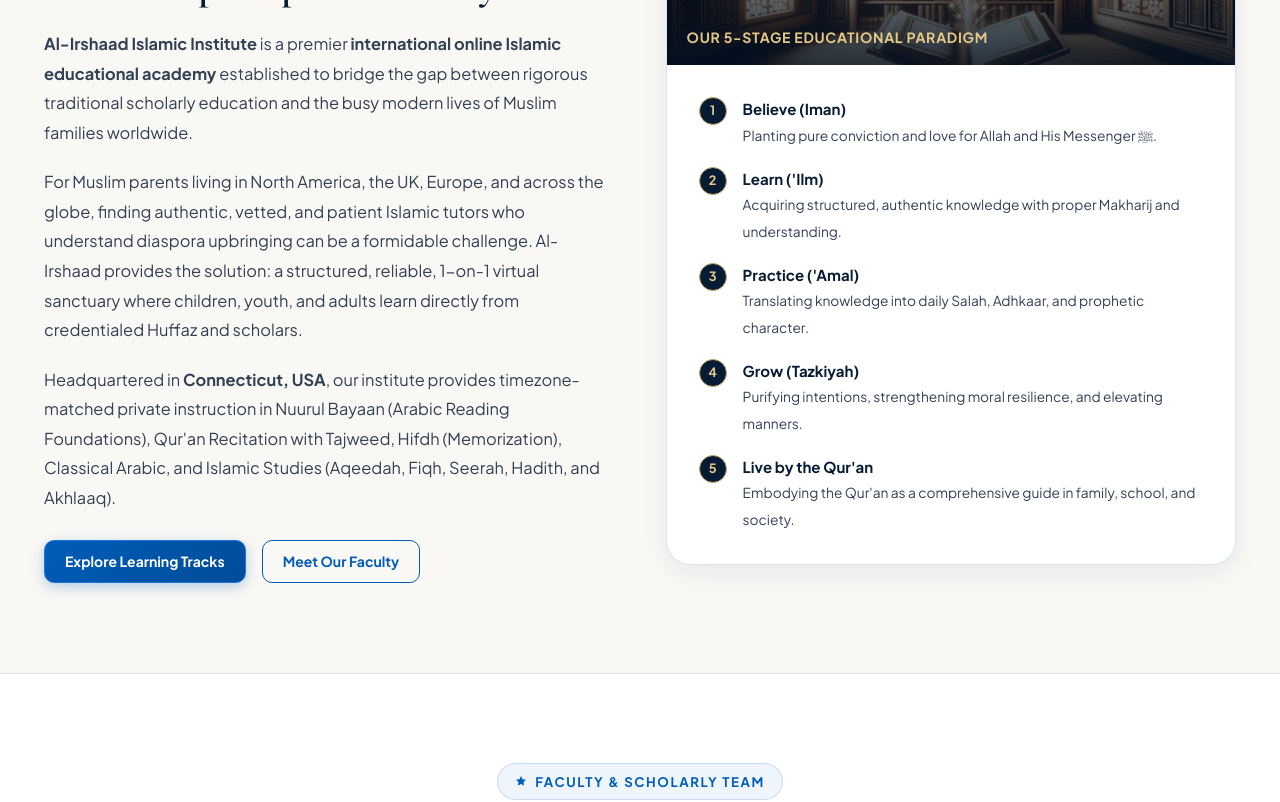
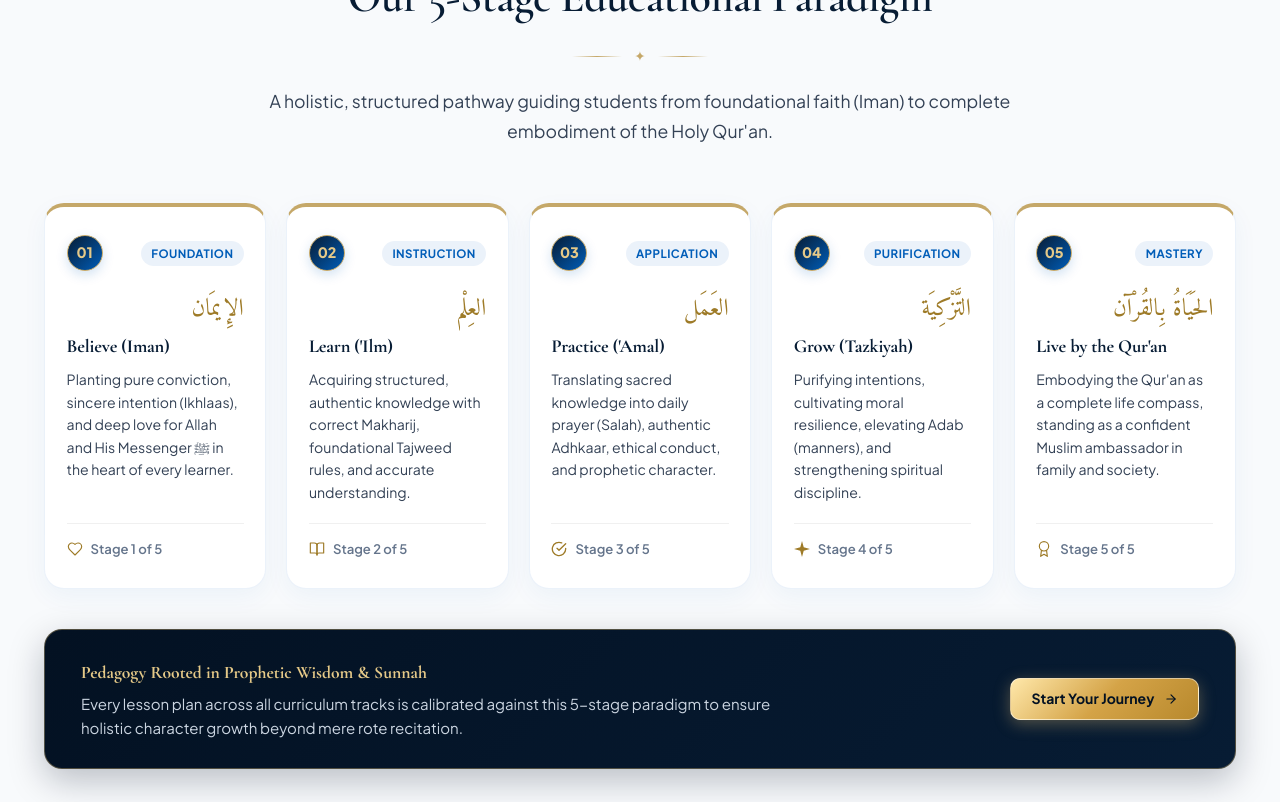
Before and after one commit to The-prime-chill1/Al-Irshaad-Islamic-Institute, a React (Vite) app: page /about in a window 1280 px wide. Shown: the part 2260-3062 px from the top of the page. Built offline with nearby package versions, Linux system fonts and the light colour scheme.

Commit message:
about page upbdate

```diff
--- a/src/pages/AboutPage.jsx
+++ b/src/pages/AboutPage.jsx
@@ -4,7 +4,6 @@
 import GlobalLearningSection from '../components/sections/GlobalLearningSection';
 import CtaBannerSection from '../components/sections/CtaBannerSection';
 import HadithRibbon from '../components/common/HadithRibbon';
-import { images } from '../data/imageAssets';
 import { teachersData } from '../data/teachersData';
 import TeacherCard from '../components/cards/TeacherCard';
 import { Link } from 'react-router-dom';
@@ -12,16 +11,56 @@
   IconGraduationCap,
   IconMapPin,
   IconArrowRight,
-  IconShield
+  IconShield,
+  IconHeart,
+  IconBookOpen,
+  IconCheckCircle,
+  IconSparkle,
+  IconAward
 } from '../components/common/Icons';
 
 export default function AboutPage() {
-  const steps = [
-    { title: "Believe (Iman)", desc: "Planting pure conviction and love for Allah and His Messenger ﷺ." },
-    { title: "Learn ('Ilm)", desc: "Acquiring structured, authentic knowledge with proper Makharij and understanding." },
-    { title: "Practice ('Amal)", desc: "Translating knowledge into daily Salah, Adhkaar, and prophetic character." },
-    { title: "Grow (Tazkiyah)", desc: "Purifying intentions, strengthening moral resilience, and elevating manners." },
-    { title: "Live by the Qur'an", desc: "Embodying the Qur'an as a comprehensive guide in family, school, and society." }
+  const paradigmSteps = [
+    {
+      number: "01",
+      title: "Believe (Iman)",
+      arabic: "الإِيمَان",
+      desc: "Planting pure conviction, sincere intention (Ikhlaas), and deep love for Allah and His Messenger ﷺ in the heart of every learner.",
+      icon: IconHeart,
+      badge: "Foundation"
+    },
+    {
+      number: "02",
+      title: "Learn ('Ilm)",
+      arabic: "العِلْم",
+      desc: "Acquiring structured, authentic knowledge with correct Makharij, foundational Tajweed rules, and accurate understanding.",
+      icon: IconBookOpen,
+      badge: "Instruction"
+    },
+    {
+      number: "03",
+      title: "Practice ('Amal)",
+      arabic: "العَمَل",
+      desc: "Translating sacred knowledge into daily prayer (Salah), authentic Adhkaar, ethical conduct, and prophetic character.",
+      icon: IconCheckCircle,
+      badge: "Application"
+    },
+    {
+      number: "04",
+      title: "Grow (Tazkiyah)",
+      arabic: "التَّزْكِيَة",
+      desc: "Purifying intentions, cultivating moral resilience, elevating Adab (manners), and strengthening spiritual discipline.",
+      icon: IconSparkle,
+      badge: "Purification"
+    },
+    {
+      number: "05",
+      title: "Live by the Qur'an",
+      arabic: "الحَيَاةُ بِالقُرْآن",
+      desc: "Embodying the Qur'an as a complete life compass, standing as a confident Muslim ambassador in family and society.",
+      icon: IconAward,
+      badge: "Mastery"
+    }
   ];
 
   const coreValues = [
@@ -86,101 +125,144 @@
       {/* Sacred Hadith Ribbon */}
       <HadithRibbon variant="compact" />
 
-      {/* 2. Vision & Mission Section (Elevated to the top) */}
+      {/* 2. Vision & Mission Section */}
       <VisionMissionSection />
 
-      {/* 3. Main Narrative & Founding Vision */}
-      <section className="section-padding" style={{ backgroundColor: 'var(--bg-ivory)' }}>
+      {/* 3. Dedicated Full-Width Section: Our 5-Stage Educational Paradigm */}
+      <section className="section-padding" style={{ backgroundColor: '#F8FAFC', borderTop: '1px solid var(--border-medium)', borderBottom: '1px solid var(--border-medium)' }}>
         <div className="container">
-          <div style={{ display: 'grid', gridTemplateColumns: 'repeat(auto-fit, minmax(min(100%, 340px), 1fr))', gap: 'clamp(2rem, 4vw, 3.5rem)', alignItems: 'center' }}>
+          <SectionHeader
+            badge="Our Educational Philosophy"
+            arabicTitle="مَنْهَجُنَا التَّرْبَوِيُّ فِي خَمْسِ مَرَاحِلَ"
+            title="Our 5-Stage Educational Paradigm"
+            description="A holistic, structured pathway guiding students from foundational faith (Iman) to complete embodiment of the Holy Qur'an."
+          />
 
-            <div>
-              <span className="badge-emerald" style={{ marginBottom: '1rem' }}>Authentic Islamic Education</span>
-              <h2 style={{ fontSize: 'clamp(1.8rem, 3vw, 2.5rem)', color: 'var(--primary-dark)', marginBottom: '1.25rem', lineHeight: 1.25, fontWeight: 700 }}>
-                A Sanctuary for Genuine Islamic Scholarship & Spiritual Tarbiyah
-              </h2>
-
-              <p style={{ color: 'var(--text-secondary)', lineHeight: '1.8', marginBottom: '1.25rem' }}>
-                <strong>Al-Irshaad Islamic Institute</strong> is a premier <strong>international online Islamic educational academy</strong> established to bridge the gap between rigorous traditional scholarly education and the busy modern lives of Muslim families worldwide.
-              </p>
-
-              <p style={{ color: 'var(--text-secondary)', lineHeight: '1.8', marginBottom: '1.25rem' }}>
-                For Muslim parents living in North America, the UK, Europe, and across the globe, finding authentic, vetted, and patient Islamic tutors who understand diaspora upbringing can be a formidable challenge. Al-Irshaad provides the solution: a structured, reliable, 1-on-1 virtual sanctuary where children, youth, and adults learn directly from credentialed Huffaz and scholars.
-              </p>
-
-              <p style={{ color: 'var(--text-secondary)', lineHeight: '1.8', marginBottom: '1.75rem' }}>
-                Headquartered in <strong>Connecticut, USA</strong>, our institute provides timezone-matched private instruction in Nuurul Bayaan (Arabic Reading Foundations), Qur'an Recitation with Tajweed, Hifdh (Memorization), Classical Arabic, and Islamic Studies (Aqeedah, Fiqh, Seerah, Hadith, and Akhlaaq).
-              </p>
-
-              <div style={{ display: 'flex', gap: '1rem', flexWrap: 'wrap' }}>
-                <Link to="/programs" className="btn btn-primary btn-sm">
-                  Explore Learning Tracks
-                </Link>
-                <Link to="/teachers" className="btn btn-outline btn-sm">
-                  Meet Our Faculty
-                </Link>
-              </div>
-            </div>
-
-            {/* Right Card Highlight: 5-Stage Paradigm */}
+          {/* 5 Milestone Cards Grid */}
           <div
             style={{
-                background: 'var(--bg-card)',
-                borderRadius: '24px',
-                border: '1px solid var(--border-medium)',
-                boxShadow: 'var(--shadow-md)',
-                overflow: 'hidden'
+              display: 'grid',
+              gridTemplateColumns: 'repeat(auto-fit, minmax(min(100%, 200px), 1fr))',
+              gap: '1.25rem',
+              alignItems: 'stretch'
             }}
           >
-              <div style={{ height: '180px', position: 'relative', overflow: 'hidden' }}>
-                <img
-                  src={images.mosqueInterior}
-                  alt="Islamic Sanctuary and Learning"
-                  style={{ width: '100%', height: '100%', objectFit: 'cover' }}
-                />
-                <div style={{ position: 'absolute', inset: 0, background: 'linear-gradient(180deg, rgba(3,17,34,0.3) 0%, rgba(3,17,34,0.85) 100%)' }} />
-                <div style={{ position: 'absolute', bottom: '16px', left: '20px', color: 'var(--accent-gold-light)', fontWeight: 700, fontSize: '0.88rem', letterSpacing: '0.05em' }}>
-                  OUR 5-STAGE EDUCATIONAL PARADIGM
-                </div>
-              </div>
-
-              <div style={{ padding: '2rem' }}>
-                <div style={{ display: 'flex', flexDirection: 'column', gap: '1.15rem' }}>
-                  {steps.map((s, idx) => (
-                    <div key={idx} style={{ display: 'flex', alignItems: 'flex-start', gap: '1rem' }}>
-                      <span
+            {paradigmSteps.map((step, idx) => {
+              const IconComp = step.icon;
+              return (
+                <div
+                  key={idx}
+                  className="card-premium"
                   style={{
-                          width: '28px',
-                          height: '28px',
+                    padding: '1.75rem 1.35rem',
+                    borderRadius: '20px',
+                    display: 'flex',
+                    flexDirection: 'column',
+                    position: 'relative',
+                    borderTop: '4px solid var(--accent-gold)',
+                    background: '#FFFFFF',
+                    boxShadow: '0 8px 24px rgba(0, 93, 184, 0.05)',
+                    transition: 'all 0.3s ease'
+                  }}
+                >
+                  {/* Top Step Pill & Badge */}
+                  <div style={{ display: 'flex', alignItems: 'center', justifyContent: 'space-between', marginBottom: '1.15rem' }}>
+                    <div
+                      style={{
+                        width: '36px',
+                        height: '36px',
                         borderRadius: '50%',
-                          background: 'var(--primary-dark)',
+                        background: 'linear-gradient(135deg, var(--primary-dark) 0%, var(--primary) 100%)',
                         color: 'var(--accent-gold-light)',
-                          border: '1px solid var(--accent-gold)',
+                        border: '1.5px solid var(--accent-gold)',
                         display: 'flex',
                         alignItems: 'center',
                         justifyContent: 'center',
-                          fontSize: '0.8rem',
-                          fontWeight: 700,
-                          flexShrink: 0
+                        fontSize: '0.9rem',
+                        fontWeight: 800,
+                        boxShadow: '0 4px 12px rgba(0, 93, 184, 0.18)'
                       }}
                     >
-                        {idx + 1}
+                      {step.number}
+                    </div>
+
+                    <span
+                      style={{
+                        fontSize: '0.72rem',
+                        fontWeight: 700,
+                        color: 'var(--primary)',
+                        background: 'rgba(0, 93, 184, 0.08)',
+                        padding: '0.2rem 0.65rem',
+                        borderRadius: '9999px',
+                        textTransform: 'uppercase',
+                        letterSpacing: '0.04em'
+                      }}
+                    >
+                      {step.badge}
                     </span>
-                      <div>
-                        <strong style={{ display: 'block', color: 'var(--primary-dark)', fontSize: '0.94rem' }}>{s.title}</strong>
-                        <span style={{ color: 'var(--text-secondary)', fontSize: '0.86rem', lineHeight: 1.45 }}>{s.desc}</span>
+                  </div>
+
+                  {/* Arabic Calligraphy Title */}
+                  <div style={{ fontFamily: 'var(--font-arabic)', fontSize: '1.5rem', color: 'var(--accent-gold-dark)', marginBottom: '0.35rem', direction: 'rtl' }}>
+                    {step.arabic}
+                  </div>
+
+                  {/* Step Title */}
+                  <h3 style={{ fontSize: '1.15rem', color: 'var(--primary-dark)', fontWeight: 700, marginBottom: '0.65rem', fontFamily: 'var(--font-serif)' }}>
+                    {step.title}
+                  </h3>
+
+                  {/* Description */}
+                  <p style={{ color: 'var(--text-secondary)', fontSize: '0.88rem', lineHeight: 1.6, margin: '0 0 1.25rem 0', flexGrow: 1 }}>
+                    {step.desc}
+                  </p>
+
+                  {/* Bottom Phase Indicator */}
+                  <div style={{ paddingTop: '0.85rem', borderTop: '1px solid rgba(0,0,0,0.06)', display: 'flex', alignItems: 'center', gap: '0.5rem', color: 'var(--primary)', fontSize: '0.82rem', fontWeight: 600 }}>
+                    <IconComp size={16} color="var(--accent-gold-dark)" />
+                    <span style={{ color: 'var(--text-muted)' }}>Stage {idx + 1} of 5</span>
                   </div>
                 </div>
-                  ))}
+              );
+            })}
           </div>
+
+          {/* Bottom Philosophy Callout Banner */}
+          <div
+            style={{
+              marginTop: '2.5rem',
+              background: 'linear-gradient(135deg, #031122 0%, #071C34 100%)',
+              borderRadius: '18px',
+              padding: '1.75rem 2.25rem',
+              color: '#FFFFFF',
+              display: 'flex',
+              alignItems: 'center',
+              justifyContent: 'space-between',
+              flexWrap: 'wrap',
+              gap: '1.25rem',
+              border: '1px solid rgba(197, 168, 105, 0.4)',
+              boxShadow: '0 12px 35px rgba(3, 17, 34, 0.25)'
+            }}
+          >
+            <div style={{ maxWidth: '720px' }}>
+              <strong style={{ color: '#E5C988', fontSize: '1.1rem', display: 'block', marginBottom: '0.35rem', fontFamily: 'var(--font-serif)' }}>
+                Pedagogy Rooted in Prophetic Wisdom & Sunnah
+              </strong>
+              <p style={{ color: '#CBD5E1', fontSize: '0.94rem', margin: 0, lineHeight: 1.6 }}>
+                Every lesson plan across all curriculum tracks is calibrated against this 5-stage paradigm to ensure holistic character growth beyond mere rote recitation.
+              </p>
             </div>
+
+            <Link to="/enroll" className="btn btn-gold btn-sm">
+              <span>Start Your Journey</span>
+              <IconArrowRight size={14} color="#031122" />
+            </Link>
           </div>
 
         </div>
-        </div>
       </section>
 
-      {/* 4. Meet Our Distinguished Faculty & Scholarly Team */}
+      {/* 5. Meet Our Distinguished Faculty & Scholarly Team */}
       <section className="section-padding" style={{ backgroundColor: '#FFFFFF', borderTop: '1px solid var(--border-medium)' }}>
         <div className="container">
           <SectionHeader
@@ -240,7 +322,7 @@
         </div>
       </section>
 
-      {/* 5. Our Core Values */}
+      {/* 6. Our Core Values */}
       <section className="section-padding" style={{ backgroundColor: '#FFFFFF', borderTop: '1px solid var(--border-medium)' }}>
         <div className="container">
           <SectionHeader
@@ -277,10 +359,10 @@
         </div>
       </section>
 
-      {/* 6. Global Learning & Diaspora Reach */}
+      {/* 7. Global Learning & Diaspora Reach */}
       <GlobalLearningSection />
 
-      {/* 7. Final CTA Banner */}
+      {/* 8. Final CTA Banner */}
       <CtaBannerSection
         badge="Join Al-Irshaad Today"
         title="Experience Authentic Islamic Education from Home"
```
Lines whose indentation alone changed are shown as unchanged.
